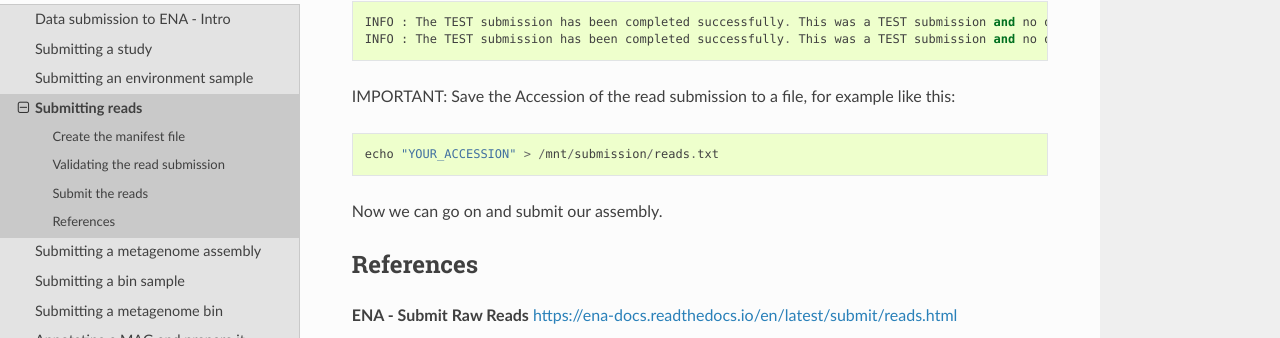
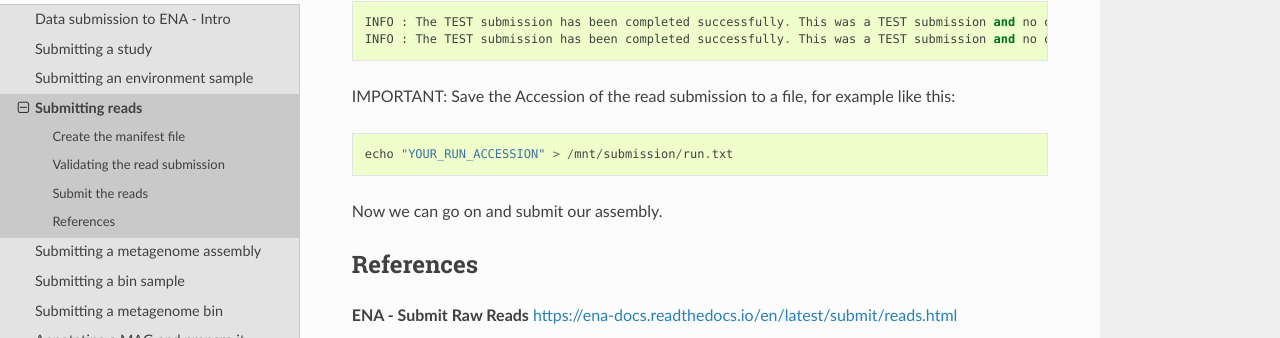
Before and after one commit to metagenomics/metagenomics-workshop, a Sphinx documentation site: the page built from docs/data_submission/read_submission.rst, in a window 1280 px wide and 900 px high, scrolled down 1426 px. Shown: the part 383-721 px from the top of the window. Built offline with Sphinx 7.4.7 and the Read the Docs theme 2.0.0, drawn with Linux system fonts in a browser that asks for light colours.

Commit message:
Update read_submission.rst

```diff
--- a/docs/data_submission/read_submission.rst
+++ b/docs/data_submission/read_submission.rst
@@ -69,7 +69,7 @@ If everything works fine, you should receive a message like::
 
 IMPORTANT: Save the Accession of the read submission to a file, for example like this::
 
-  echo "YOUR_ACCESSION" > /mnt/submission/reads.txt
+  echo "YOUR_RUN_ACCESSION" > /mnt/submission/run.txt
 
 Now we can go on and submit our assembly.
 
```
